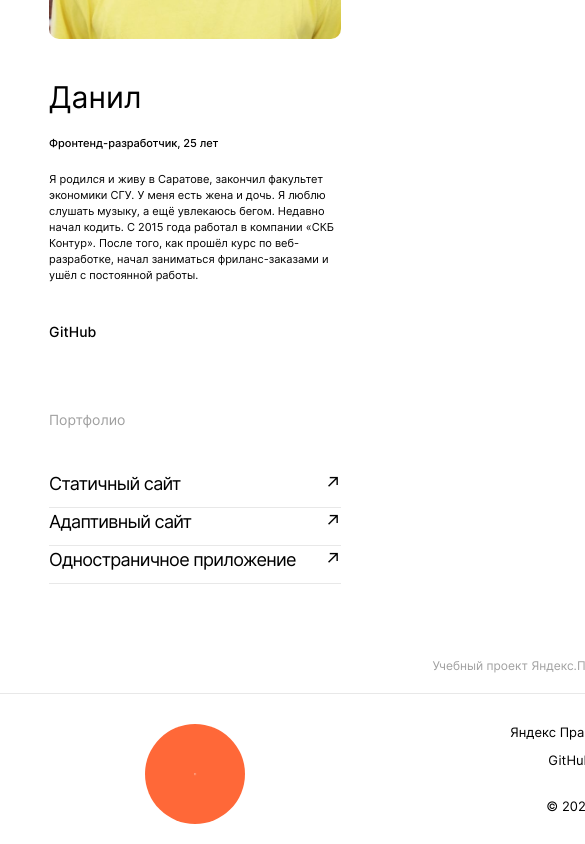
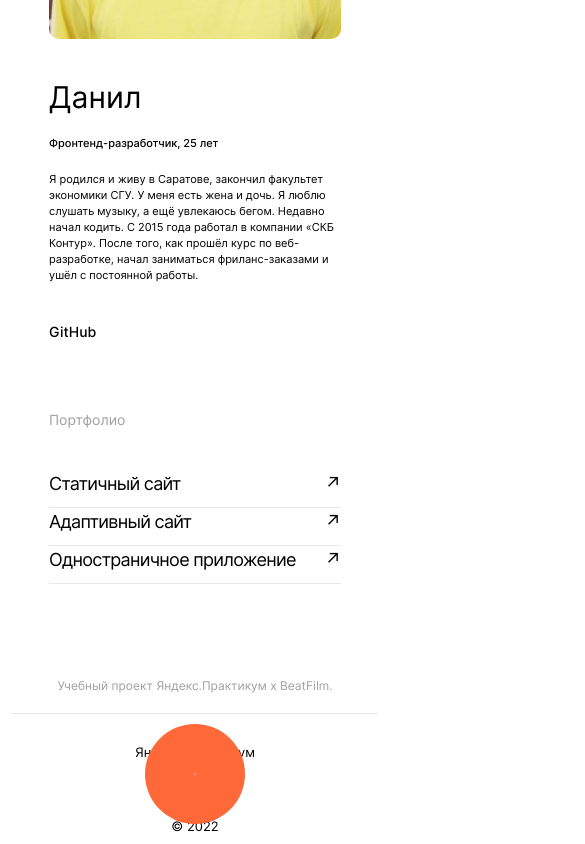
Before and after one commit to zilov/movies-explorer-frontend, a React (Create React App) app: page / in a window 390 px wide. Shown: the part 2412-3256 px from the top of the page, 585 px wide, since content can reach past the window. Built offline with nearby package versions, Linux system fonts and the light colour scheme; the HTML template or start-up script is replaced by a standard one.

Commit message:
fix: footer position on 768 and 320

```diff
--- a/src/components/Footer/Footer.css
+++ b/src/components/Footer/Footer.css
@@ -48,14 +48,14 @@
 }
 
 @media screen and (max-width: 1279px) {
-  .footer{
+  .footer__content{
     width: calc(100% - 7.8125%);
   }
 
 }
 
 @media screen and (max-width: 767px) {
-  .footer{
+  .footer__content{
     width: calc(100% - 6.25%);
     margin-bottom: 10px;
   }
```
